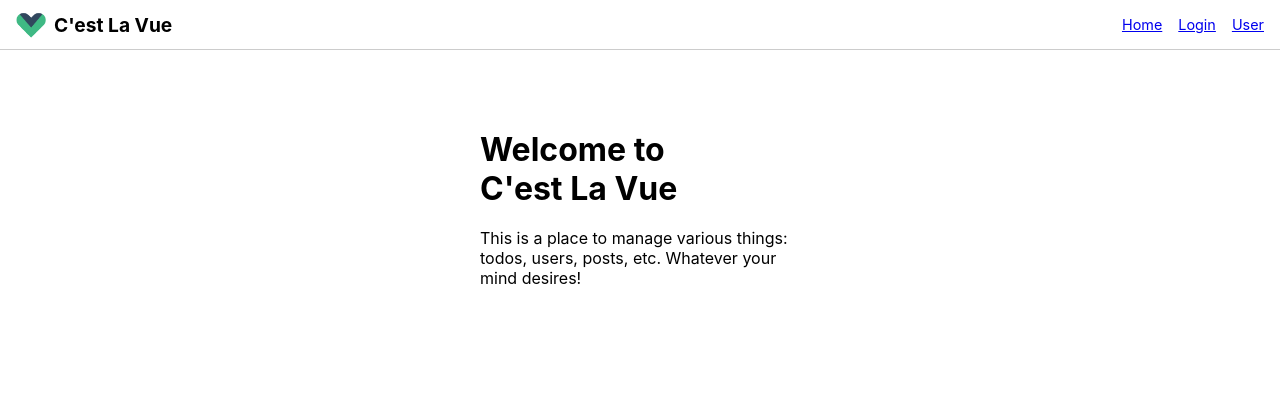
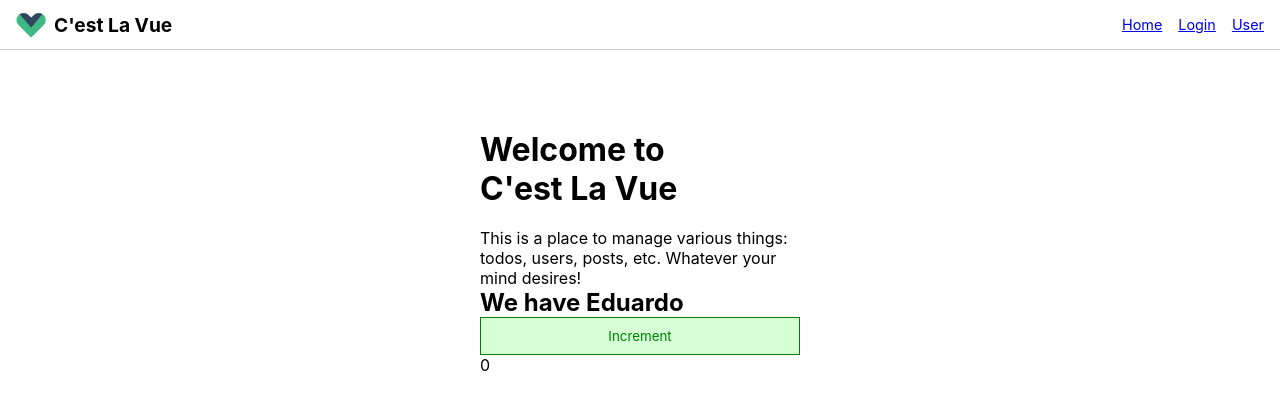
Before and after one commit to bencodezen/complete-intro-to-vue-3-workshop, a Vue app in the folder cest-la-vue/: page / in a window 1280 px wide. Shown: the top 410 px of the page. Built offline with nearby package versions, Linux system fonts and the light colour scheme.

Commit message:
My first store

```diff
--- a/cest-la-vue/package.json
+++ b/cest-la-vue/package.json
@@ -8,6 +8,7 @@
     "lint": "eslint . --ext .vue,.js,.jsx,.cjs,.mjs --fix --ignore-path .gitignore"
   },
   "dependencies": {
+    "pinia": "^2.1.6",
     "vue": "^3.2.41",
     "vue-router": "^4.2.5"
   },
--- a/cest-la-vue/src/main.js
+++ b/cest-la-vue/src/main.js
@@ -1,11 +1,13 @@
 import { createApp } from "vue";
 import { createRouter, createWebHistory } from "vue-router";
+import { createPinia } from "pinia";
 import HomePage from "@/views/HomePage.vue";
 import UserLikes from "@/views/UserLikes.vue";
 import UserPosts from "@/views/UserPosts.vue";
 import App from "@/App.vue";
 
 const app = createApp(App);
+const pinia = createPinia(App);
 const router = createRouter({
   history: createWebHistory(),
   routes: [
@@ -49,4 +51,5 @@ const router = createRouter({
 });
 
 app.use(router);
+app.use(pinia);
 app.mount("#app");
--- /dev/null
+++ b/cest-la-vue/src/stores/CountingStore.js
@@ -0,0 +1,13 @@
+import { defineStore } from "pinia";
+
+export const useCounterStore = defineStore("CountingStore", {
+  state: () => ({ count: 0, name: "Eduardo" }),
+  getters: {
+    doubleCount: (state) => state.count * 2,
+  },
+  actions: {
+    increment() {
+      this.count++;
+    },
+  },
+});
--- a/cest-la-vue/src/views/HomePage.vue
+++ b/cest-la-vue/src/views/HomePage.vue
@@ -1,3 +1,16 @@
+<script setup>
+import { useCounterStore } from "@/stores/CountingStore";
+import { storeToRefs } from "pinia";
+
+const store = useCounterStore();
+// `name` and `doubleCount` are reactive refs
+// This will also extract refs for properties added by plugins
+// but skip any action or non reactive (non ref/reactive) property
+const { name, doubleCount } = storeToRefs(store);
+// the increment action can just be destructured
+const { increment } = store;
+</script>
+
 <template>
   <main>
     <h1>Welcome to <br />C'est La Vue</h1>
@@ -5,6 +18,9 @@
       This is a place to manage various things: todos, users, posts, etc.
       Whatever your mind desires!
     </p>
+    <h2>We have {{ name }}</h2>
+    <button @click="increment">Increment</button>
+    <p>{{ doubleCount }}</p>
   </main>
 </template>
 
```
Also changed, not shown: 1 other file (tests, documents, lock files or other folders).
